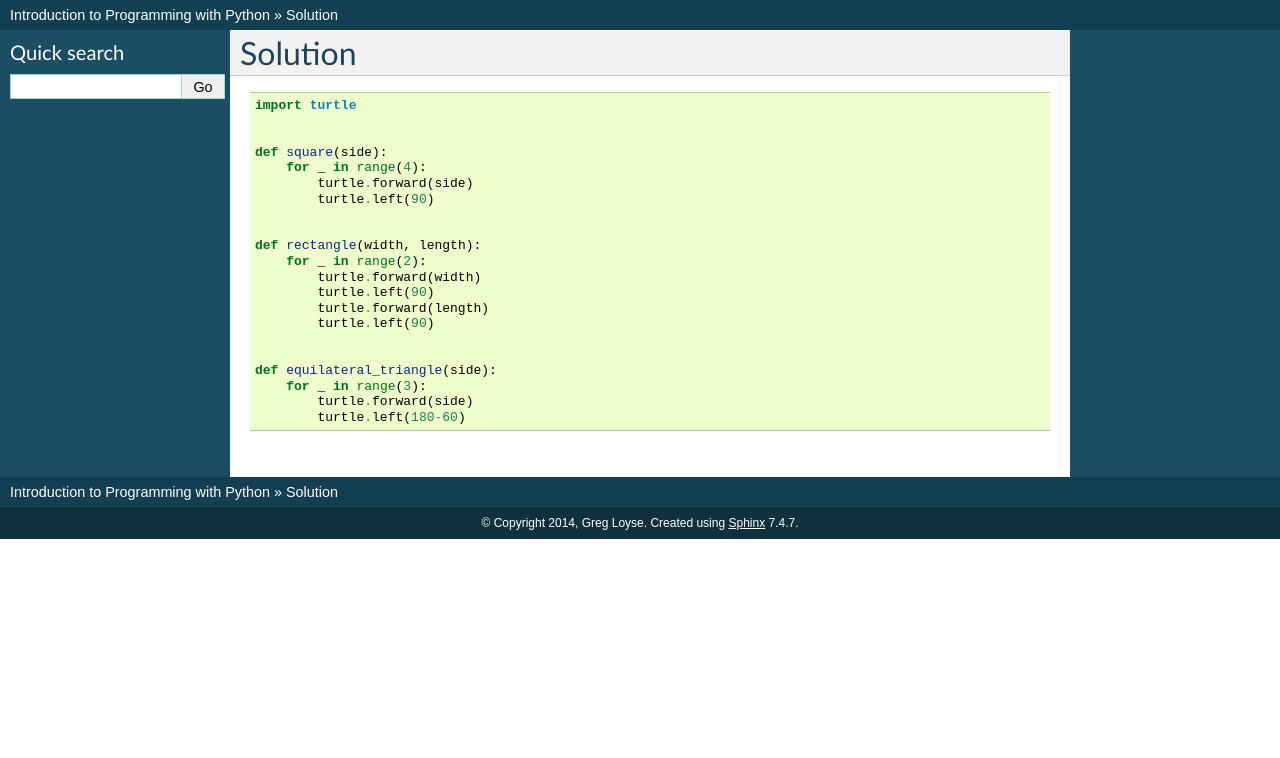
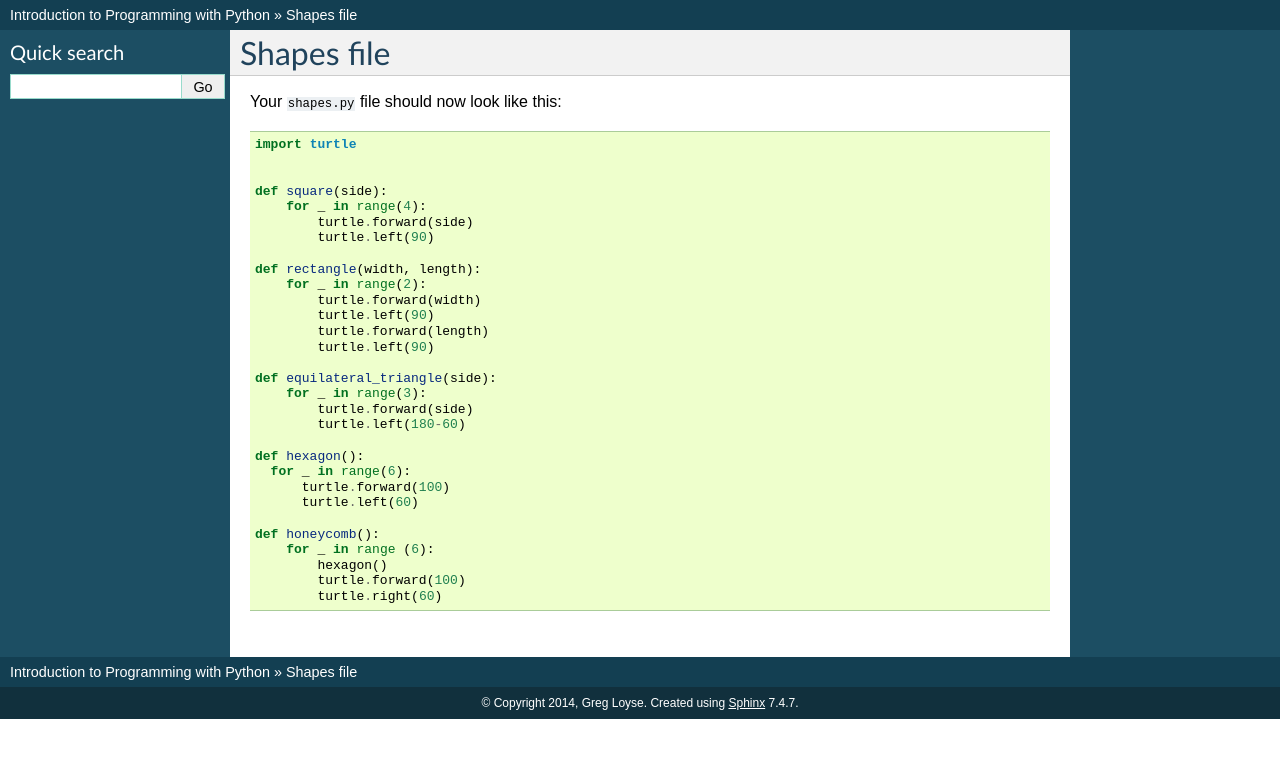
Before and after one commit to gu-lseg/intro-to-programming, a Sphinx documentation site: the page built from source/flow_control_solutions.rst, in a window 1280 px wide. Shown: the top 758 px of the page. Built offline with Sphinx 7.4.7, drawn with Linux system fonts in a browser that asks for light colours.

Commit message:
hexagon & honeycomb

```diff
--- a/source/flow_control_solutions.rst
+++ b/source/flow_control_solutions.rst
@@ -1,6 +1,7 @@
+Shapes file
+===========
 
-Solution
---------
+Your ``shapes.py`` file should now look like this:
 
 ::
 
@@ -12,7 +13,6 @@ Solution
             turtle.forward(side)
             turtle.left(90)
 
-
     def rectangle(width, length):
         for _ in range(2):
             turtle.forward(width)
@@ -20,8 +20,18 @@ Solution
             turtle.forward(length)
             turtle.left(90)
 
-
     def equilateral_triangle(side):
         for _ in range(3):
             turtle.forward(side)
             turtle.left(180-60)
+
+    def hexagon():
+      for _ in range(6):
+          turtle.forward(100)
+          turtle.left(60)
+
+    def honeycomb():
+        for _ in range (6):
+            hexagon()
+            turtle.forward(100)
+            turtle.right(60)
--- a/source/functions.rst
+++ b/source/functions.rst
@@ -146,9 +146,6 @@ Reopen ``shapes.py`` and make new functions with sensible parameters.
 
 Does this make the code more general and reusable?
 
-Hexagon
--------
-
 
 House
 -----
```
Also changed, not shown: source/flow_control.rst (+15 -0 lines), source/functions_solutions.rst (line endings or trailing spaces), source/images/turtle-hexagon.png (added), source/images/turtle-honeycomb.png (added).
